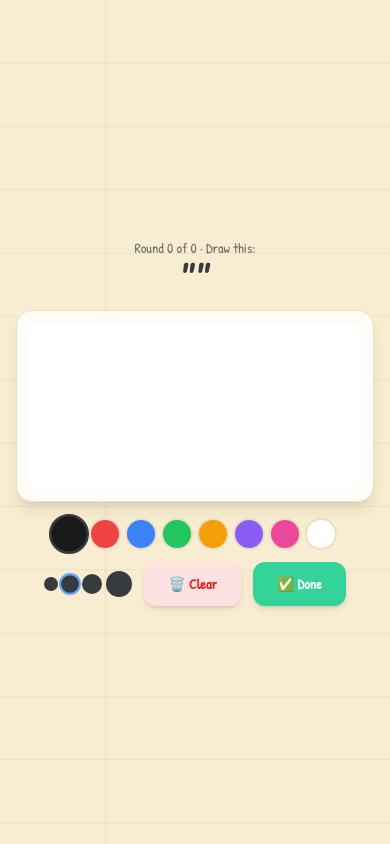
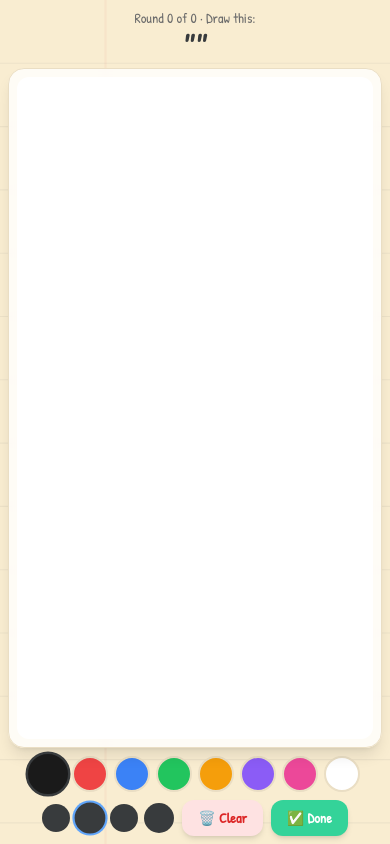
Before and after one commit to TheRoro/Drawly, a React (Vite) app in the folder client/: page /draw in a window 390 px wide. Built offline with nearby package versions, Linux system fonts and the light colour scheme; no server answers; a web font is replaced by a local one.

Commit message:
Improved Mobile view

```diff
--- a/client/index.html
+++ b/client/index.html
@@ -3,7 +3,7 @@
   <head>
     <meta charset="UTF-8" />
     <link rel="icon" type="image/svg+xml" href="/pencil.svg" />
-    <meta name="viewport" content="width=device-width, initial-scale=1.0" />
+    <meta name="viewport" content="width=device-width, initial-scale=1.0, maximum-scale=1.0, user-scalable=no" />
     <link rel="preconnect" href="https://fonts.googleapis.com">
     <link rel="preconnect" href="https://fonts.gstatic.com" crossorigin>
     <link href="https://fonts.googleapis.com/css2?family=Pacifico&family=Patrick+Hand&family=Shadows+Into+Light+Two&display=swap" rel="stylesheet">
--- a/client/src/index.css
+++ b/client/src/index.css
@@ -5,13 +5,21 @@
 @layer base {
   body {
     @apply font-hand text-ink-200 bg-paper-100;
+    -webkit-tap-highlight-color: transparent;
+    -webkit-touch-callout: none;
+  }
+
+  /* Prevent pull-to-refresh and overscroll bounce on mobile */
+  html, body {
+    overscroll-behavior: none;
   }
 }
 
 @layer components {
   .btn {
     @apply px-6 py-3 rounded-xl font-bold text-xl shadow-md transition-all duration-200
-           hover:scale-105 hover:shadow-lg active:scale-95 cursor-pointer;
+           hover:scale-105 hover:shadow-lg active:scale-95 cursor-pointer
+           select-none touch-manipulation;
   }
   .btn-blue {
     @apply btn bg-blue-400 hover:bg-blue-500 text-white;
@@ -26,6 +34,7 @@
     @apply bg-paper-300 shadow-inner border-none rounded-xl w-full py-3 px-4
            text-lg text-ink-200 placeholder-ink-100 focus:outline-none focus:ring-2
            focus:ring-blue-300 transition-all;
+    font-size: 16px; /* Prevents iOS zoom on focus */
   }
   .card {
     @apply bg-white/80 backdrop-blur-sm rounded-2xl shadow-lg p-6 border border-paper-300;
--- a/client/src/pages/DrawPhase.tsx
+++ b/client/src/pages/DrawPhase.tsx
@@ -21,6 +21,19 @@ export default function DrawPhase() {
     if (!ctx) return
     ctx.fillStyle = '#ffffff'
     ctx.fillRect(0, 0, canvas.width, canvas.height)
+  }, [])
+
+  // Prevent page scroll/bounce while touching the canvas
+  useEffect(() => {
+    const canvas = canvasRef.current
+    if (!canvas) return
+    const prevent = (e: TouchEvent) => e.preventDefault()
+    canvas.addEventListener('touchmove', prevent, { passive: false })
+    canvas.addEventListener('touchstart', prevent, { passive: false })
+    return () => {
+      canvas.removeEventListener('touchmove', prevent)
+      canvas.removeEventListener('touchstart', prevent)
+    }
   }, [])
 
   const getPos = useCallback((e: React.MouseEvent | React.TouchEvent) => {
@@ -95,20 +108,20 @@ export default function DrawPhase() {
   }
 
   return (
-    <section className="w-screen h-screen bg-paper-pattern bg-no-repeat bg-cover flex flex-col items-center justify-center p-4 gap-4">
+    <section className="w-screen h-[100dvh] bg-paper-pattern bg-no-repeat bg-cover flex flex-col items-center justify-center p-2 sm:p-4 gap-2 sm:gap-4 overflow-hidden">
       <Timer timerEnd={timerEnd} />
 
       <div className="text-center">
         <p className="text-ink-100 text-sm">Round {drawingRound} of {totalRounds} · Draw this:</p>
-        <h2 className="font-pacifico text-3xl text-ink-200">"{assignedPrompt}"</h2>
+        <h2 className="font-pacifico text-2xl sm:text-3xl text-ink-200">"{assignedPrompt}"</h2>
       </div>
 
-      <div className="card p-3">
+      <div className="card p-2 sm:p-3 flex-1 min-h-0 w-full max-w-[800px]">
         <canvas
           ref={canvasRef}
           width={800}
           height={400}
-          className="rounded-xl cursor-crosshair w-full max-w-[800px] touch-none"
+          className="rounded-xl cursor-crosshair w-full h-full touch-none select-none"
           style={{ aspectRatio: '2/1' }}
           onMouseDown={startDraw}
           onMouseMove={draw}
@@ -120,13 +133,14 @@ export default function DrawPhase() {
         />
       </div>
 
-      <div className="flex flex-wrap items-center justify-center gap-3">
-        <div className="flex gap-1">
+      {/* Toolbar — bigger touch targets on mobile */}
+      <div className="flex flex-wrap items-center justify-center gap-2 sm:gap-3 w-full max-w-[800px]">
+        <div className="flex gap-1.5 sm:gap-1">
           {COLORS.map(c => (
             <button
               key={c}
-              className={`w-8 h-8 rounded-full border-2 transition-transform ${
-                color === c ? 'scale-125 border-ink-200' : 'border-paper-300 hover:scale-110'
+              className={`w-9 h-9 sm:w-8 sm:h-8 rounded-full border-2 transition-transform touch-manipulation ${
+                color === c ? 'scale-125 border-ink-200' : 'border-paper-300'
               }`}
               style={{ backgroundColor: c }}
               onClick={() => setColor(c)}
@@ -134,24 +148,24 @@ export default function DrawPhase() {
           ))}
         </div>
 
-        <div className="flex gap-1 items-center">
+        <div className="flex gap-1.5 sm:gap-1 items-center">
           {SIZES.map(s => (
             <button
               key={s}
-              className={`rounded-full bg-ink-200 transition-transform ${
-                brushSize === s ? 'ring-2 ring-blue-400 scale-110' : 'hover:scale-110'
+              className={`rounded-full bg-ink-200 transition-transform touch-manipulation ${
+                brushSize === s ? 'ring-2 ring-blue-400 scale-110' : ''
               }`}
-              style={{ width: s + 12, height: s + 12 }}
+              style={{ width: Math.max(s + 16, 28), height: Math.max(s + 16, 28) }}
               onClick={() => setBrushSize(s)}
             />
           ))}
         </div>
 
-        <button className="btn text-sm bg-red-100 text-red-600 hover:bg-red-200" onClick={clearCanvas}>
+        <button className="btn text-sm bg-red-100 text-red-600 active:bg-red-200 px-4 py-2" onClick={clearCanvas}>
           🗑️ Clear
         </button>
 
-        <button className="btn-green text-sm" onClick={handleSubmit}>
+        <button className="btn-green text-sm px-4 py-2" onClick={handleSubmit}>
           ✅ Done
         </button>
       </div>
--- a/client/src/pages/Gallery.tsx
+++ b/client/src/pages/Gallery.tsx
@@ -39,18 +39,18 @@ export default function Gallery() {
         </div>
       )}
 
-      <div className="grid grid-cols-1 md:grid-cols-2 lg:grid-cols-3 gap-6 max-w-6xl mx-auto">
+      <div className="grid grid-cols-1 sm:grid-cols-2 lg:grid-cols-3 gap-4 sm:gap-6 max-w-6xl mx-auto">
         {drawings.map((drawing, i) => (
           <div
             key={i}
-            className={`card transition-all duration-200 animate-slide-up ${
+            className={`card transition-all duration-200 animate-slide-up touch-manipulation ${
               isOwnDrawing(i)
                 ? 'opacity-50 cursor-not-allowed ring-2 ring-gray-300'
                 : voted === i
-                ? 'ring-4 ring-emerald-400 scale-105 cursor-default'
+                ? 'ring-4 ring-emerald-400 scale-[1.02] sm:scale-105 cursor-default'
                 : voted !== null
                 ? 'opacity-60 cursor-default'
-                : 'cursor-pointer hover:scale-105 hover:shadow-xl'
+                : 'cursor-pointer active:scale-95 sm:hover:scale-105 sm:hover:shadow-xl'
             }`}
             style={{ animationDelay: `${i * 100}ms` }}
             onClick={() => voted === null && !isOwnDrawing(i) && handleVote(i)}
```
